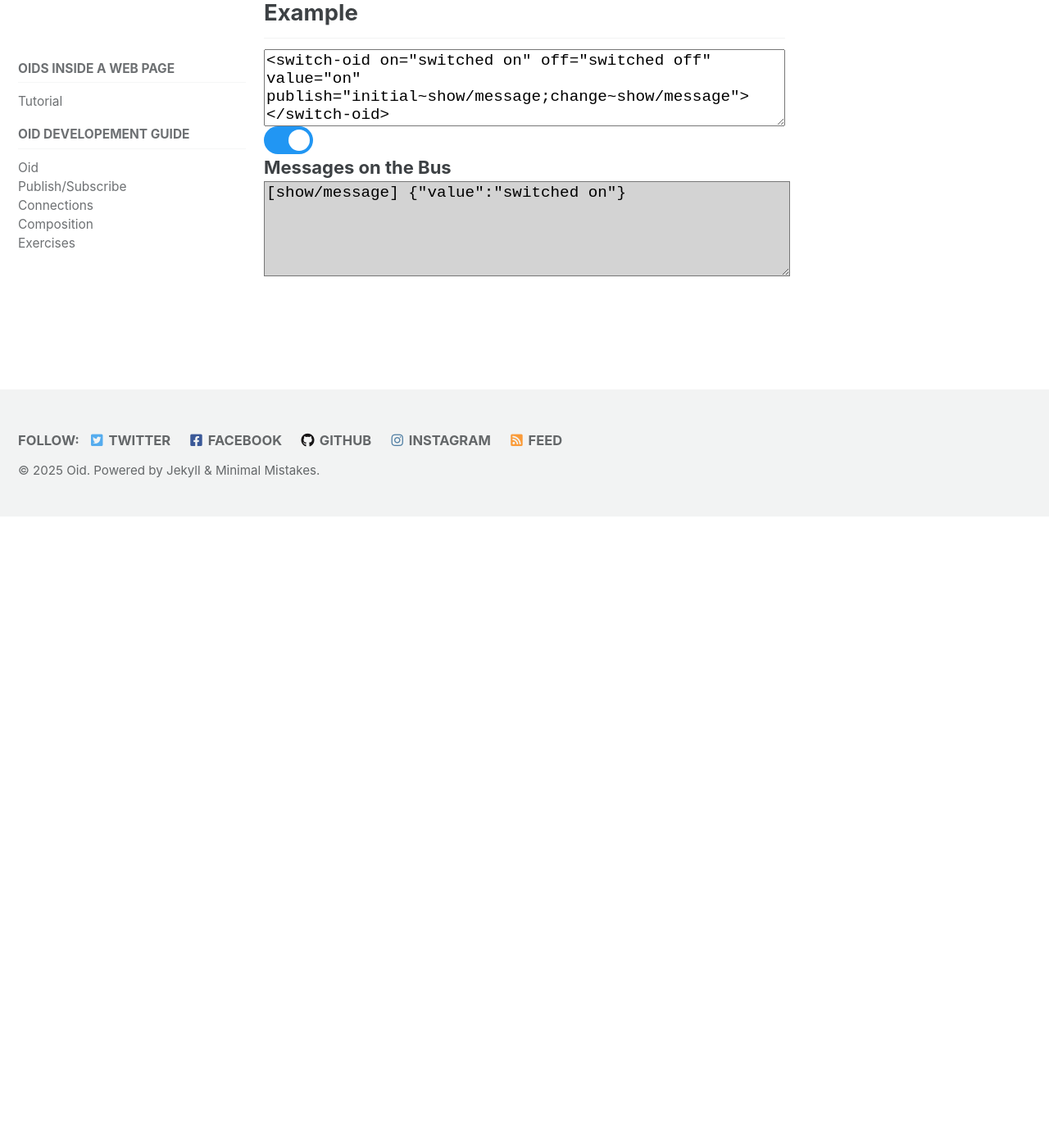
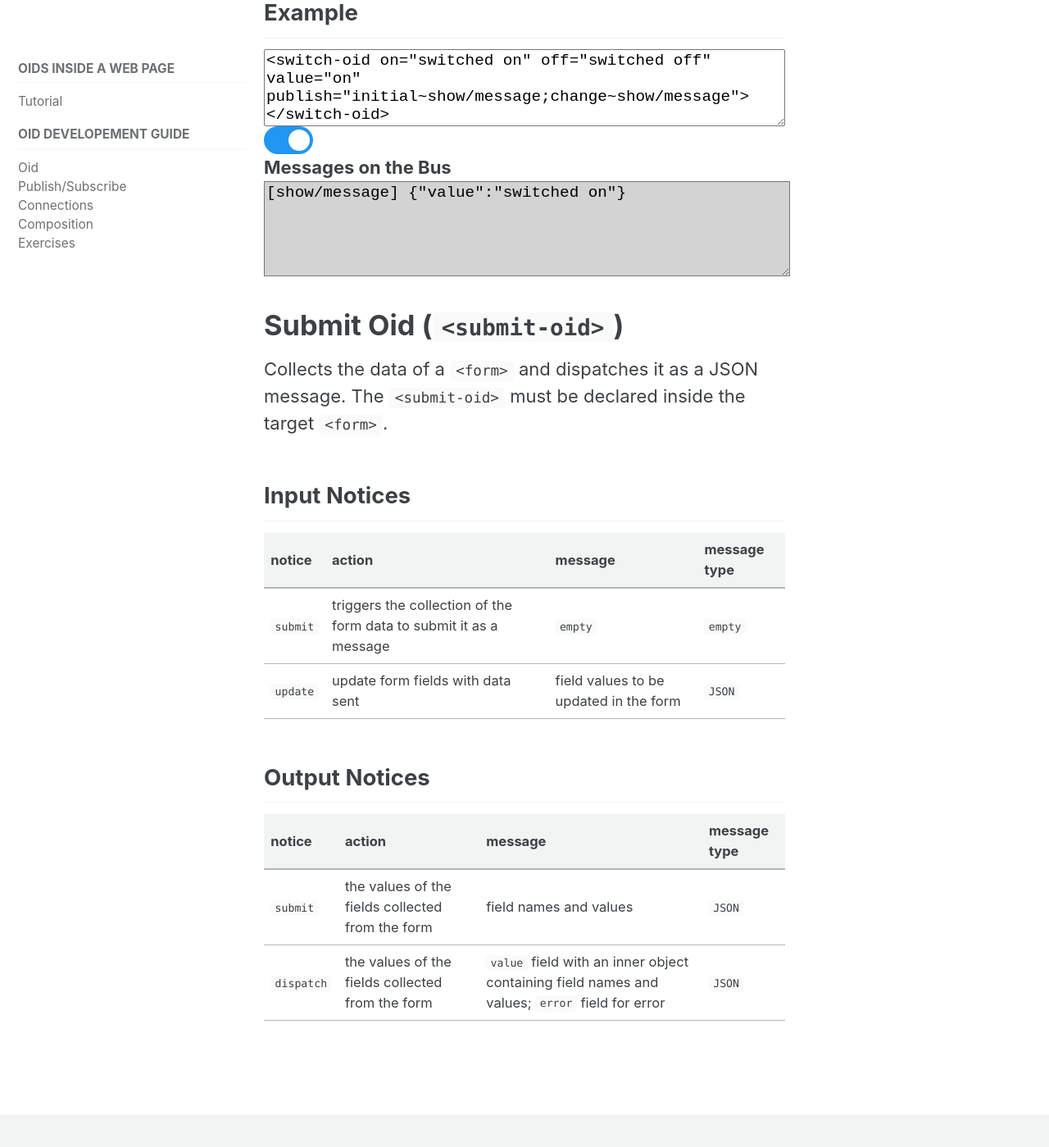
Before and after one commit to mundorum/oid, a Jekyll site: the page built from _pages/reference/home.md, in a window 1280 px wide and 1400 px high, scrolled down 6384 px. Shown: the whole window at 82% size. Built offline with Jekyll 4.4.1, drawn with Linux system fonts in a browser that asks for light colours; cached includes are drawn as plain includes; before the commit the page ends 7014 px from its top, so only the background shows below that; some of the changed text lies outside the part shown.

Commit message:
feat (library): library and references update

```diff
--- a/_pages/reference/home.md
+++ b/_pages/reference/home.md
@@ -29,7 +29,7 @@
 
 ## Input Notices
 
-notice    | source  | message | message type
+notice    | action  | message | message type
 ----------| --------| ------- | ------------
 `display` | displays a message in the console | the value to display | `SingleValue`
 `clear`   | clear all console messages | `empty` | `empty`
@@ -60,7 +60,7 @@
 
 ## Output Notices
 
-notice       | source  | message | message type
+notice       | action  | message | message type
 -------------| --------| ------- | ------------
 `click`      | the user clicks the mouse over the image | the `label` property; if it is not defined, the `source` | `SingleValue`
 `mouseenter` | the user enters the mouse pointer into the image area | the `label` property; if it is not defined, the `source` | `SingleValue`
@@ -93,7 +93,7 @@
 
 ## Output Notices
 
-notice       | source  | message | message type
+notice       | action  | message | message type
 -------------| --------| ------- | ------------
 `click`      | the user clicks the mouse over the button | the `value` property; if it is not defined, the `label` | `SingleValue`
 `mouseenter` | the user enters the mouse pointer into the button area | the `value` property; if it is not defined, the `label` | `SingleValue`
@@ -125,7 +125,7 @@
 
 ## Output Notices
 
-notice       | source  | message | message type
+notice       | action  | message | message type
 -------------| --------| ------- | ------------
 `initial`    | the slider defines its initial value | initial value | `SingleValue`
 `change`     | the slider changes the current value - the user slides the slider | current value | `SingleValue`
@@ -152,7 +152,7 @@
 
 ## Output Notices
 
-notice       | source  | message | message type
+notice       | action  | message | message type
 -------------| --------| ------- | ------------
 `initial`    | the switch defines its initial value | initial value | `SingleValue`
 `change`     | the switch changes the current value - the user slides the switch | current value | `SingleValue`
@@ -166,6 +166,25 @@
 </oid-play>
 </p>
 
+# Submit Oid (`<submit-oid>`)
+
+Collects the data of a `<form>` and dispatches it as a JSON message. The `<submit-oid>` must be declared inside the target `<form>`.
+
+## Input Notices
+
+notice   | action  | message | message type
+---------| --------| ------- | ------------
+`submit` | triggers the collection of the form data to submit it as a message  | `empty` | `empty`
+`update` | update form fields with data sent | field values to be updated in the form | `JSON`
+
+## Output Notices
+
+notice       | action  | message | message type
+-----------| --------| ------- | ------------
+`submit`   | the values of the fields collected from the form | field names and values | `JSON`
+`dispatch` | the values of the fields collected from the form | `value` field with an inner object containing field names and values; `error` field for error  | `JSON`
+
+
 <!-- Jekyll directive to avoid Liquid filters
 {% endraw %}
 -->
```
